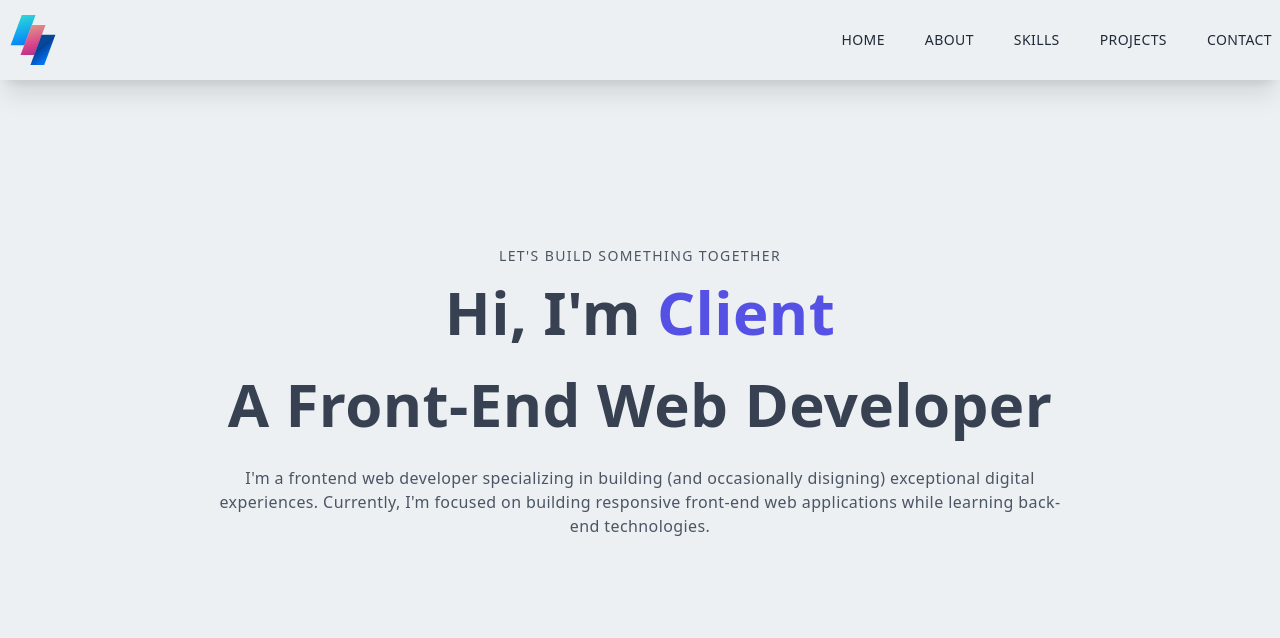
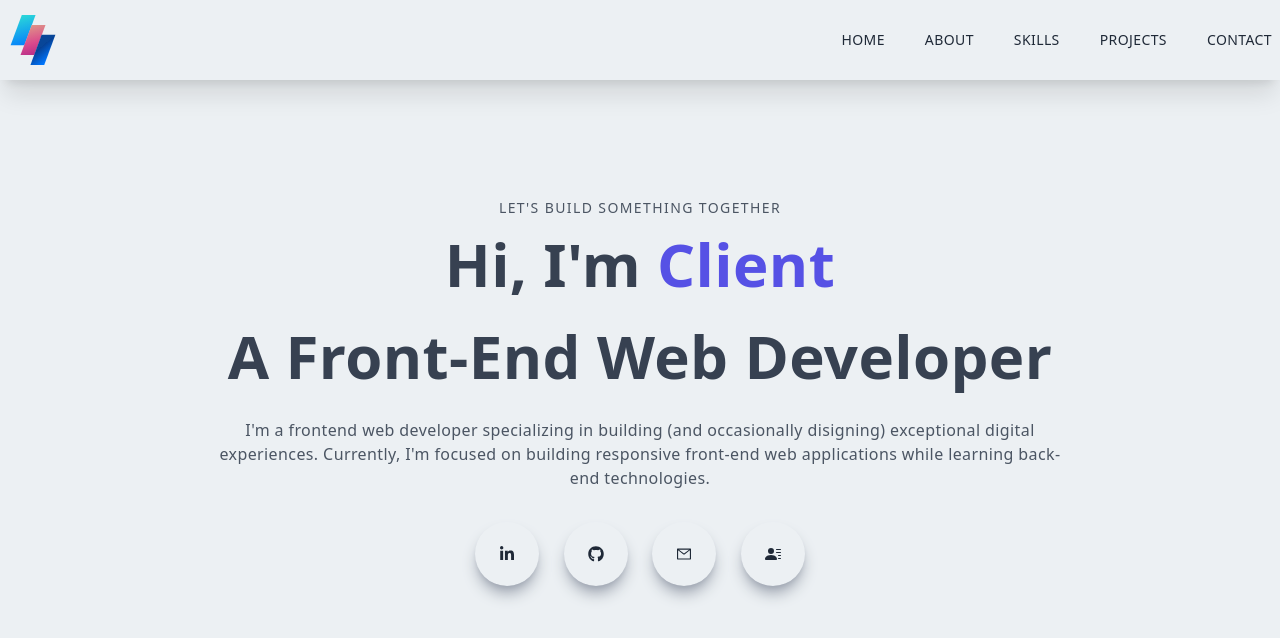
Before and after one commit to AleksandrKompanetc/nextjs-portfolio-app, a Next.js app: page / in a window 1280 px wide. Shown: the top 638 px of the page. Built offline with nearby package versions, Linux system fonts and the light colour scheme.

Commit message:
added social for Main

```diff
--- a/components/Main.jsx
+++ b/components/Main.jsx
@@ -1,4 +1,7 @@
 import React from 'react'
+import { AiOutlineMail } from 'react-icons/ai'
+import { BsFillPersonLinesFill } from 'react-icons/bs'
+import { FaGithub, FaLinkedinIn } from 'react-icons/fa'
 
 const Main = () => {
   return (
@@ -20,6 +23,20 @@
               Currently, I'm focused on building responsive front-end
               web applications while learning back-end technologies.
           </p>
+          <div className='flex items-center justify-between max-w-[330px] m-auto py-4'>
+            <div className='rounded-full shadow-lg shadow-gray-400 p-6 cursor-pointer hover:scale-110 ease-in duration-300'>
+              <FaLinkedinIn />
+            </div>
+            <div className='rounded-full shadow-lg shadow-gray-400 p-6 cursor-pointer hover:scale-110 ease-in duration-300'>
+              <FaGithub />
+            </div>
+            <div className='rounded-full shadow-lg shadow-gray-400 p-6 cursor-pointer hover:scale-110 ease-in duration-300'>
+              <AiOutlineMail/>
+            </div>
+            <div className='rounded-full shadow-lg shadow-gray-400 p-6 cursor-pointer hover:scale-110 ease-in duration-300'>
+              <BsFillPersonLinesFill />
+            </div>
+          </div>
         </div>
       </div>
     </div>
```
